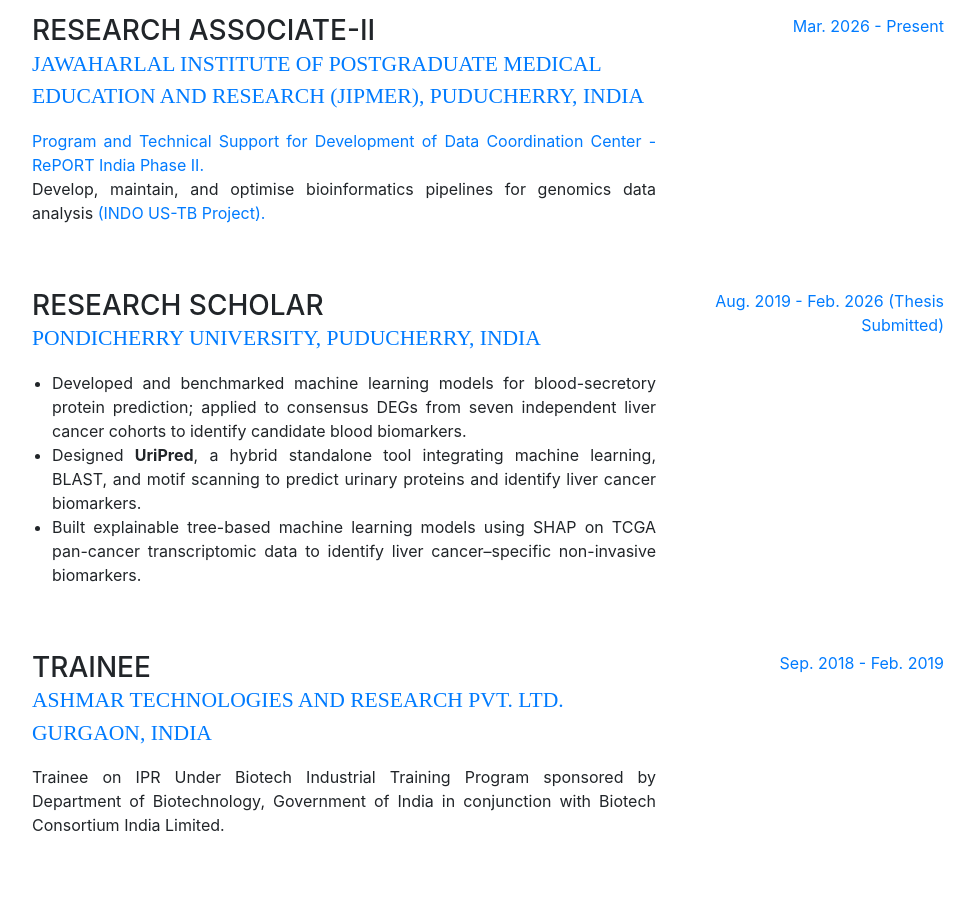
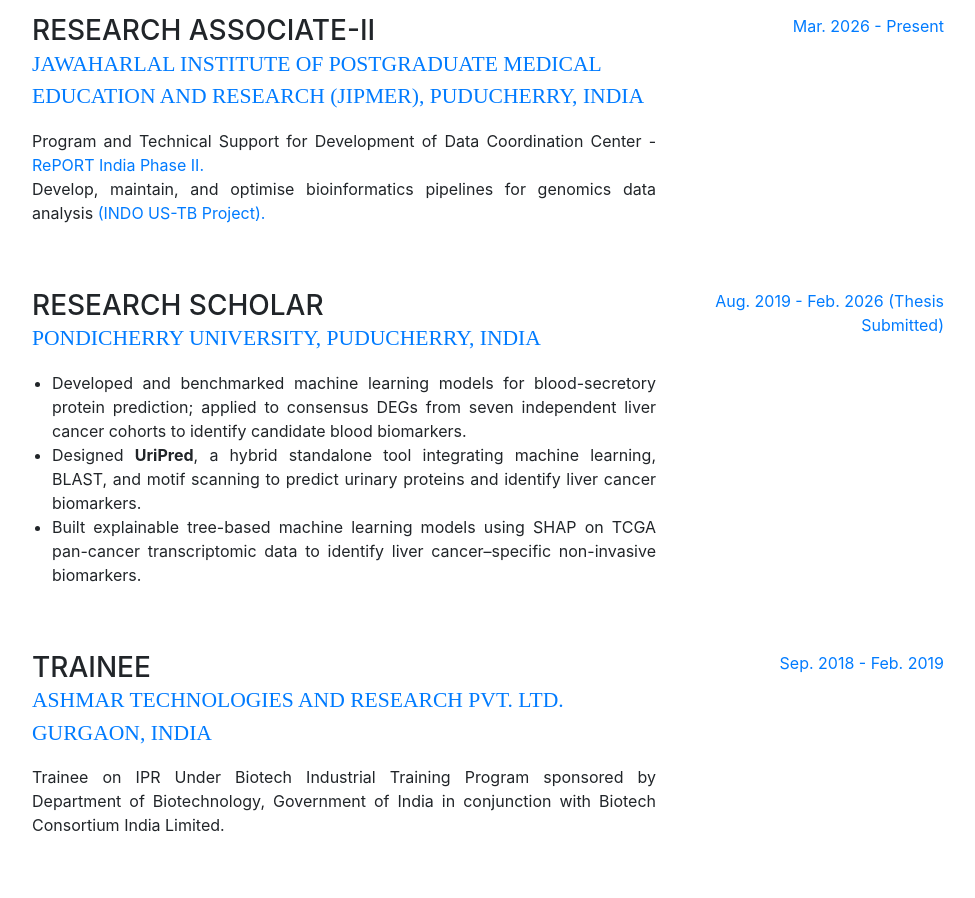
Before and after one commit to Dahrii-Paul/dpaul, a website with bundled scripts: page index.html in a window 1280 px wide. Shown: the part 920-1818 px from the top of the page, without its empty margins (288-1263 px from the left). Built offline with nearby package versions, Linux system fonts and the light colour scheme; a web font is replaced by a local one.

Commit message:
Update index.html

```diff
--- a/index.html
+++ b/index.html
@@ -134,7 +134,6 @@
               <h3 class="mb-0">Research Associate-II</h3>
               <div class="subheading mb-3"><a href="https://www.jipmer.edu.in/">Jawaharlal Institute of Postgraduate Medical Education and Research (JIPMER), Puducherry, India </a></div>
 				<p style="text-align: justify">
-  					<a href="https://reportindia.org/">
 					Program and Technical Support for Development of Data Coordination Center - <a href="https://reportindia.org/">RePORT India Phase II.</a>
 					</a> <br>
 					Develop, maintain, and optimise bioinformatics pipelines for genomics data analysis <a href="https://reportindia.org/">(INDO US-TB Project).</a>
```
